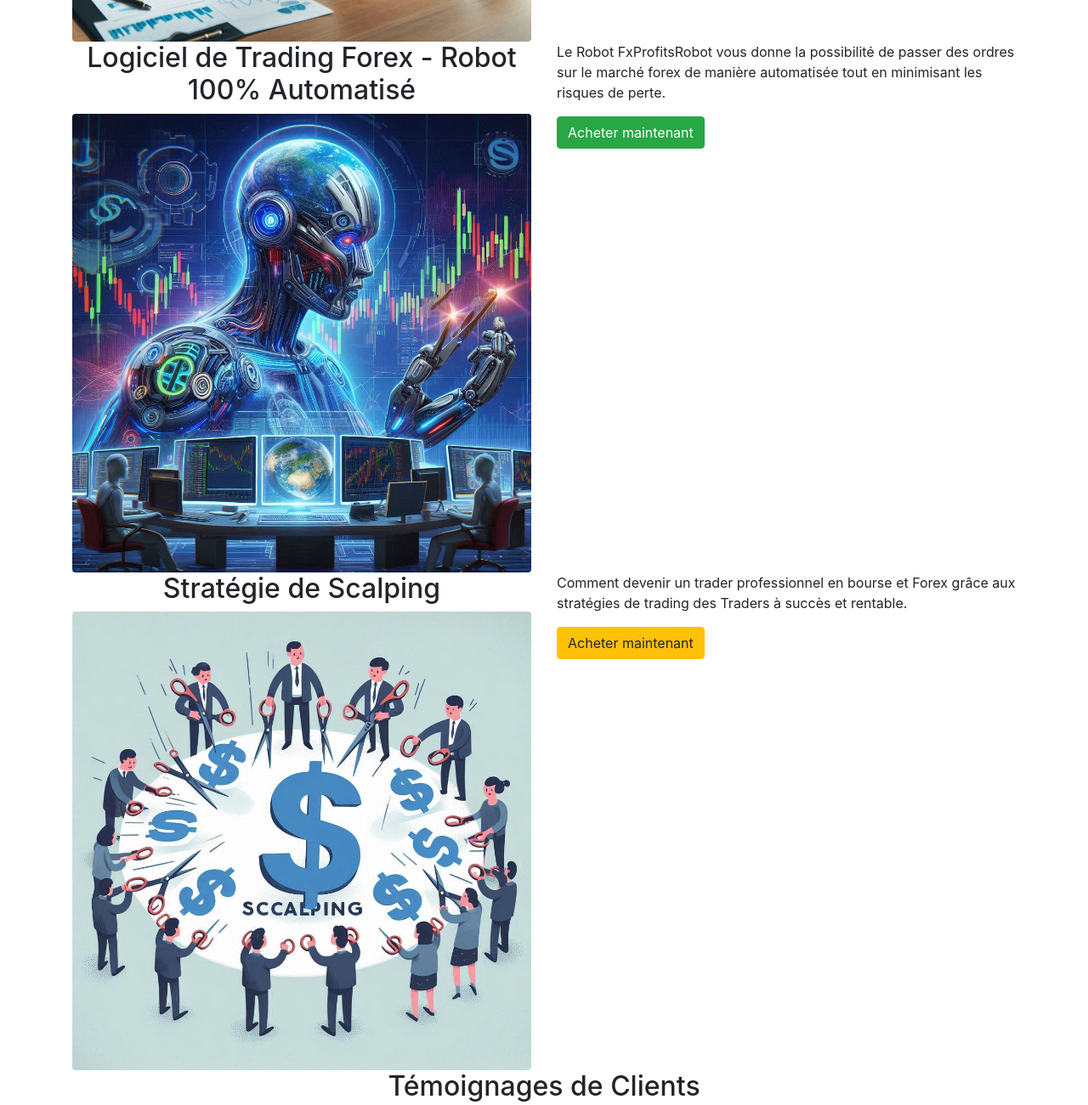
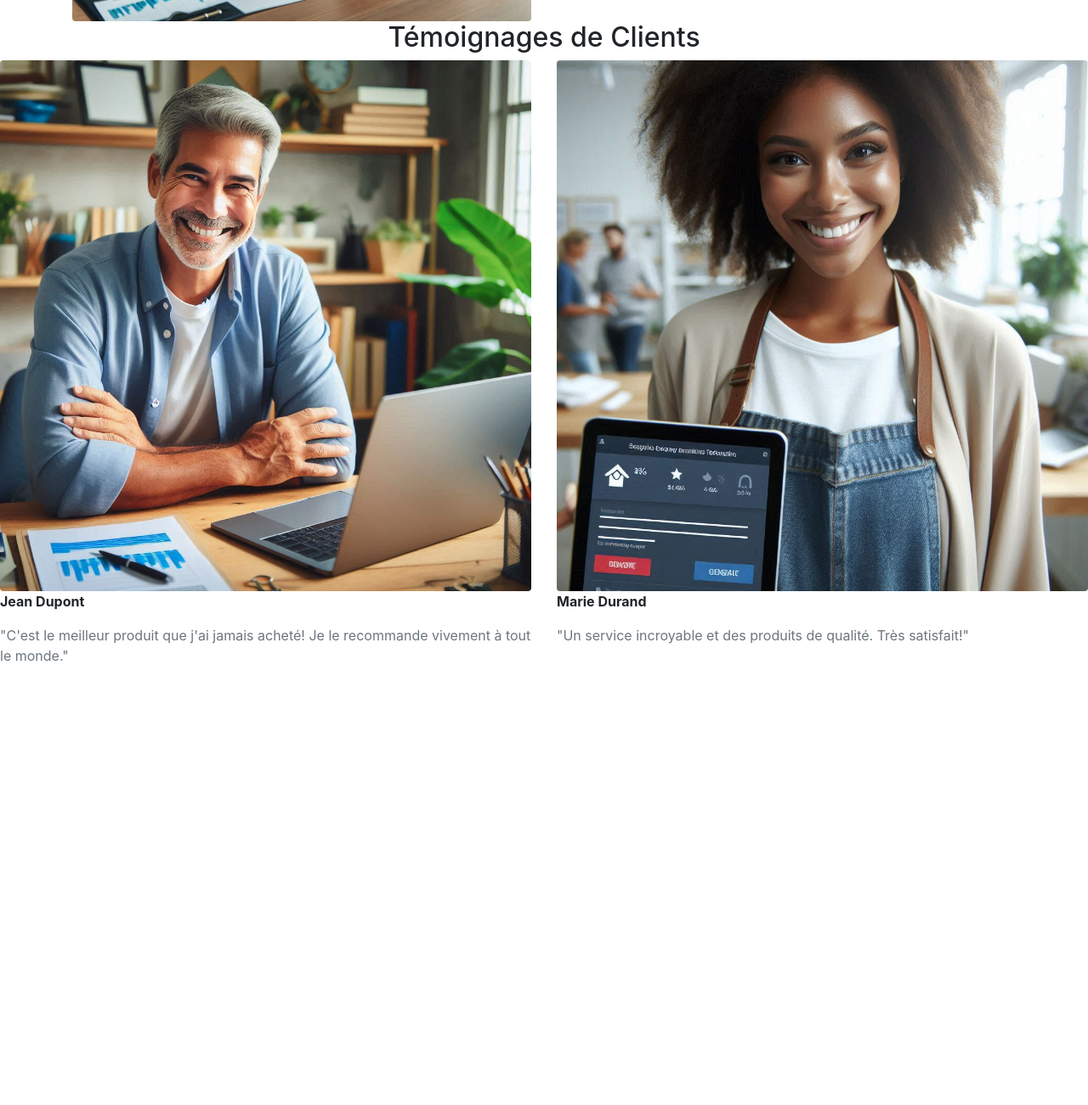
Before and after one commit to rjeantsioriniaina/rjeantsioriniaina, a plain HTML site: page index.html in a window 1280 px wide. Shown: the part 600-1901 px from the top of the page at 85% size. After the commit the page ends 1400 px from the top, so only its background shows below. Drawn offline with nearby package versions, Linux system fonts and the light colour scheme.

Commit message:
Update index.html

```diff
--- a/index.html
+++ b/index.html
@@ -1,9 +1,18 @@
-A<!DOCTYPE html>
+<!DOCTYPE html>
 <html lang="fr">
 <head>
     <meta charset="UTF-8">
     <meta name="viewport" content="width=device-width, initial-scale=1.0">
-    <title>Produits de Trading</title>
+
+    <!-- Titre optimisé -->
+    <title>Découvrez nos Offres Exclusives : Produits & Services à la Pointe de l'Innovation</title>
+
+    <!-- Description SEO optimisée -->
+    <meta name="description" content="Bienvenue sur notre site où nous mettons à votre disposition une sélection unique de produits et services conçus pour répondre à vos besoins. Que vous soyez à la recherche de gadgets technologiques, d'outils professionnels ou de services de qualité, nous avons ce qu'il vous faut. Profitez de nos offres exclusives et bénéficiez de recommandations personnalisées pour un shopping intelligent et efficace. Ne ratez pas nos promotions spéciales et nos avis clients pour des achats en toute confiance.">
+
+    <!-- Mots-clés SEO -->
+    <meta name="keywords" content="produits, services, gadgets, formation trading, robot trading, stratégies scalping, avis clients, promotions, achat en ligne, innovation, qualité">
+
     <!-- Bootstrap CSS -->
     <link href="https://stackpath.bootstrapcdn.com/bootstrap/4.5.2/css/bootstrap.min.css" rel="stylesheet">
 </head>
@@ -28,39 +37,12 @@ A<!DOCTYPE html>
                 </div>
             </section>
 
-            <!-- Produit Logiciel de Trading -->
-            <section class="product" data-category="trading">
-                <div class="row">
-                    <!-- Colonne pour l'image -->
-                    <div class="col-md-6">
-                        <h2 class="text-center">Logiciel de Trading Forex - Robot 100% Automatisé</h2>
-                        <img src="images/image-produit2.jpg" alt="Logiciel de Trading Forex - Robot 100% Automatisé" class="img-fluid rounded">
-                    </div>
-                    <!-- Colonne pour le texte et le bouton -->
-                    <div class="col-md-6">
-                        <p>Le Robot FxProfitsRobot vous donne la possibilité de passer des ordres sur le marché forex de manière automatisée tout en minimisant les risques de perte.</p>
-                        <a href="https://1tpe.net/goto.php?dat=jeanr_keneur_6&tk=" class="btn btn-success">Acheter maintenant</a>
-                    </div>
-                </div>
-            </section>
+            <!-- Autres produits... -->
 
-            <!-- Produit Stratégie de Scalping -->
-            <section class="product" data-category="trading">
-                <div class="row">
-                    <!-- Colonne pour l'image -->
-                    <div class="col-md-6">
-                        <h2 class="text-center">Stratégie de Scalping</h2>
-                        <img src="images/image-produit3.jpg" alt="Stratégie de Scalping" class="img-fluid rounded">
-                    </div>
-                    <!-- Colonne pour le texte et le bouton -->
-                    <div class="col-md-6">
-                        <p>Comment devenir un trader professionnel en bourse et Forex grâce aux stratégies de trading des Traders à succès et rentable.</p>
-                        <a href="https://1tpe.net/goto.php?dat=jeanr_sabrassoul_2&tk=" class="btn btn-warning">Acheter maintenant</a>
-                    </div>
-                </div>
-            </section>
+        </main>
+    </div>
 
-            <!-- Section Témoignages -->
+    <!-- Section Témoignages -->
             <section id="testimonials">
                 <h2 class="text-center">Témoignages de Clients</h2>
                 <div class="row">
@@ -89,6 +71,7 @@ A<!DOCTYPE html>
         </main>
     </div>
 
+
     <!-- Bootstrap JS, Popper.js, and jQuery -->
     <script src="https://code.jquery.com/jquery-3.5.1.slim.min.js"></script>
     <script src="https://cdn.jsdelivr.net/npm/bootstrap@4.5.2/dist/js/bootstrap.bundle.min.js"></script>
```
